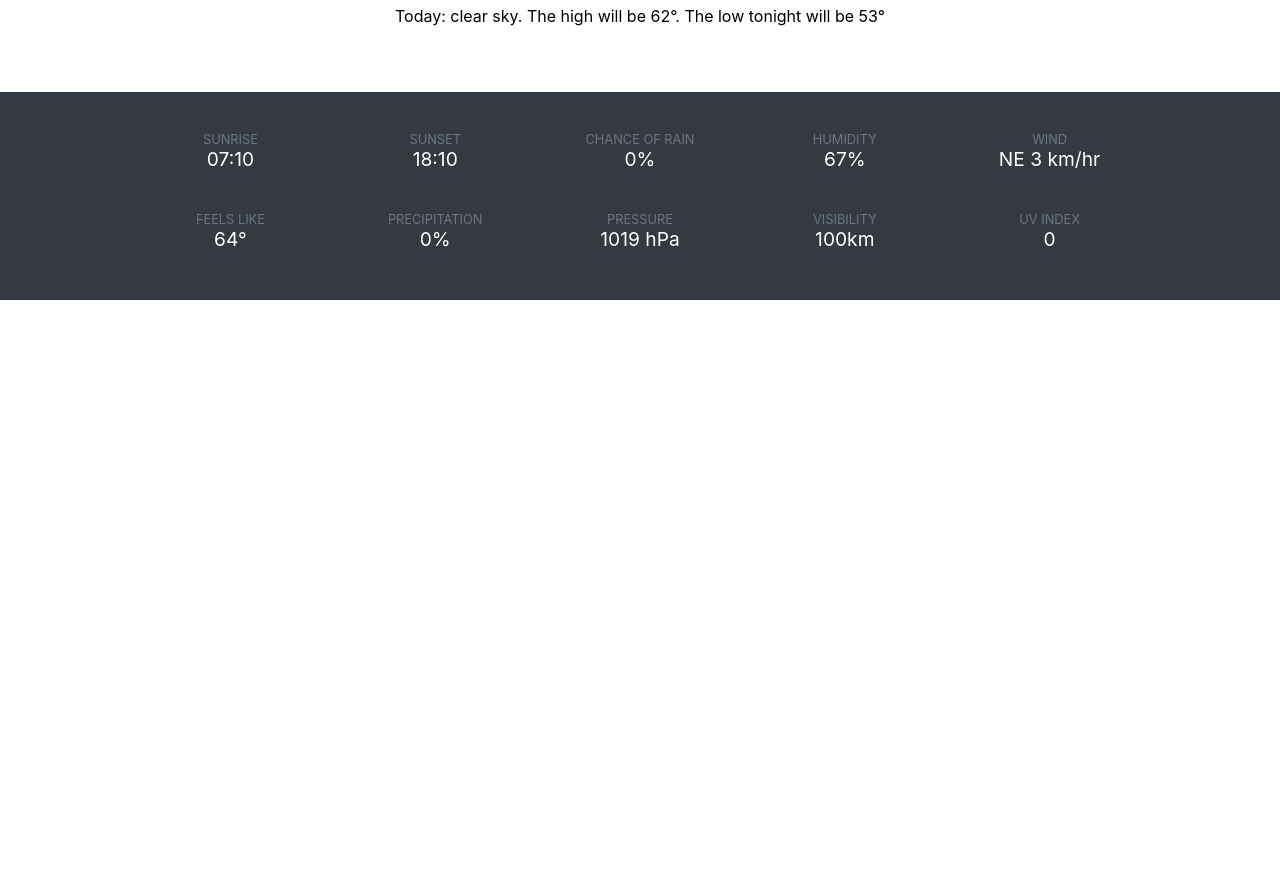
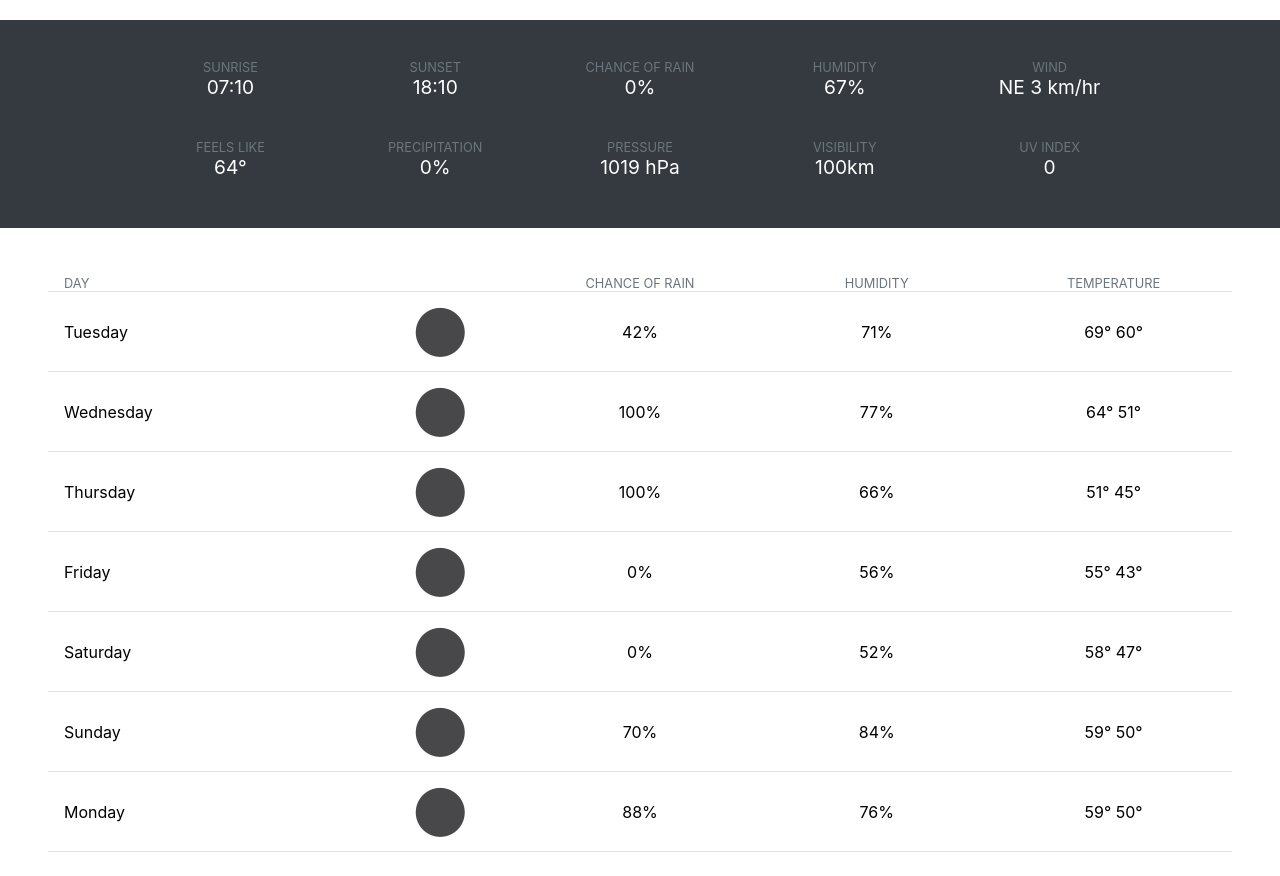
Before and after one commit to chejohn/weather-app, a website built with webpack: page dist/index.html in a window 1280 px wide. Shown: the part 500-1376 px from the top of the page. Before the commit the page ends 800 px from the top, so only its background shows below. Built offline with nearby package versions, Linux system fonts and the light colour scheme.

Commit message:
Implemented full user interface

```diff
--- a/dist/index.css
+++ b/dist/index.css
@@ -23,21 +23,13 @@ button {
     border: none;
 }
 
-.container {display: flex;}
-
-.sub-container1,
-.sub-container2 {
-    height: 100vh;
-}
-
 .sub-container1 {
     display: grid;
-    grid-template-rows: 6.5rem 1fr 13rem;
+    grid-template-rows: 6.5rem 26rem 13rem;
 }
 
 header {
     background-color: var(--darkGrey);
-    width: 100vw;
     height: 100%;
     display: flex;
     align-items: center;
@@ -211,7 +203,8 @@ input:valid ~.placeholder {
     text-align: center;
 }
 
-.more-info-cell > p:nth-child(1) {
+.more-info-cell > p:nth-child(1),
+.week-status-header {
     font-size: 0.8rem;
     color: var(--more-info-color)
 }
@@ -248,3 +241,59 @@ input:valid ~.placeholder {
         line-height: 1.5;
     }
 }
+
+.week-status-container {
+    display: grid;
+    grid-template: repeat(8, 5rem)/ 2fr repeat(3, 1fr);
+    margin: -1rem 3rem 3rem 3rem;
+}
+
+.week-status-container > * {border-bottom: 1px solid var(--border-color);}
+
+.week-status-container > *:not(.week-status-flex) {display: grid;}
+
+.week-status-container > *:not(.week-status-header,
+.week-status-flex) {
+    align-items: center;
+    justify-content: center;
+}
+
+.week-status-flex {
+    display: flex;
+    align-items: center;
+    justify-content: space-between;
+}
+
+.week-status-flex > span {margin-left: 1rem;}
+.week-status-flex > img {margin-right: 2rem;}
+
+.week-status-header {
+    align-items:end;
+    justify-content: center;
+}
+
+.week-status-header:nth-child(1) {justify-content: start;}
+
+.week-status-header:nth-child(1) > span {margin-left: 1rem;}
+
+@media screen and (max-width: 708px) {
+    .week-status-container {
+        grid-template: repeat(8, 5rem)/ 2fr 1fr;
+        margin: 0;
+        margin-top: -3.5rem;
+        transform: scale(0.9)
+    }
+    #chance-rain-header,
+    #humid-header,
+    #chance-of-rain,
+    #humidity {
+        display: none;
+    }
+}
+@media screen and (max-width: 300px) {
+    .week-status-container {
+        transform: scale(0.8);
+        position: relative;
+        right: 1.1rem;
+    }
+}
--- a/dist/index.html
+++ b/dist/index.html
@@ -29,7 +29,7 @@
                 </div>
                 <div class='hourly-status-container'>
                     <div class='hourly-status-panel'>
-                        <p>17</p>
+                        <strong>Now</strong>
                         <img src='./images/weatherIcon.png' width=100>
                         <p>52&deg;</p>
                     </div>
@@ -127,7 +127,63 @@
             </section>
         </div>
         <div class='sub-container2'>
-            <div style='height: 200px; background-color: aqua;'></div>
+            <section class='week-status-container'>
+                <div class='week-status-header day-header'>
+                    <span>DAY</span>
+                </div>
+                <p id='chance-rain-header' class='week-status-header'>CHANCE OF RAIN</p>
+                <p id='humid-header' class='week-status-header'>HUMIDITY</p>
+                <p id='temp-header' class='week-status-header'>TEMPERATURE</p>
+                <div class='week-status-flex'>
+                    <span>Tuesday</span>
+                    <img src='./images/weatherIcon.png' width=100>
+                </div>
+                <p id='chance-of-rain'>42%</p>
+                <p id='humidity'>71%</p>
+                <p class='temp'>69&deg; 60&deg;</p>
+                <div class='week-status-flex'>
+                    <span>Wednesday</span>
+                    <img src='./images/weatherIcon.png' width=100>
+                </div>
+                <p id='chance-of-rain'>100%</p>
+                <p id='humidity'>77%</p>
+                <p class='temp'>64&deg; 51&deg;</p>
+                <div class='week-status-flex'>
+                    <span>Thursday</span>
+                    <img src='./images/weatherIcon.png' width=100>
+                </div>
+                <p id='chance-of-rain'>100%</p>
+                <p id='humidity'>66%</p>
+                <p class='temp'>51&deg; 45&deg;</p>
+                <div class='week-status-flex'>
+                    <span>Friday</span>
+                    <img src='./images/weatherIcon.png' width=100>
+                </div>
+                <p id='chance-of-rain'>0%</p>
+                <p id='humidity'>56%</p>
+                <p class='temp'>55&deg; 43&deg;</p>
+                <div class='week-status-flex'>
+                    <span>Saturday</span>
+                    <img src='./images/weatherIcon.png' width=100>
+                </div>
+                <p id='chance-of-rain'>0%</p>
+                <p id='humidity'>52%</p>
+                <p class='temp'>58&deg; 47&deg;</p>
+                <div class='week-status-flex'>
+                    <span>Sunday</span>
+                    <img src='./images/weatherIcon.png' width=100>
+                </div>
+                <p id='chance-of-rain'>70%</p>
+                <p id='humidity'>84%</p>
+                <p class='temp'>59&deg; 50&deg;</p>
+                <div class='week-status-flex'>
+                    <span>Monday</span>
+                    <img src='./images/weatherIcon.png' width=100>
+                </div>
+                <p id='chance-of-rain'>88%</p>
+                <p id='humidity'>76%</p>
+                <p class='temp'>59&deg; 50&deg;</p>
+            </section>
         </div>
     </div>
 </body>
```
